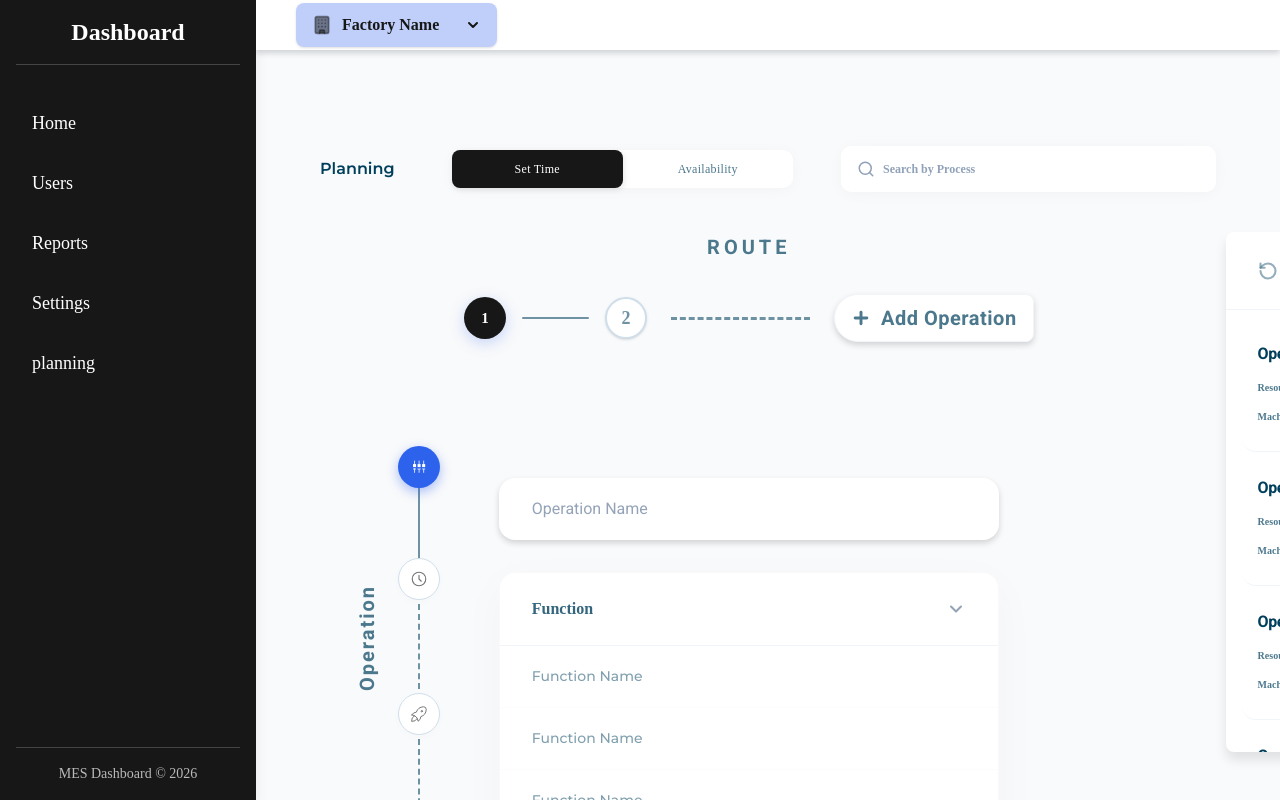
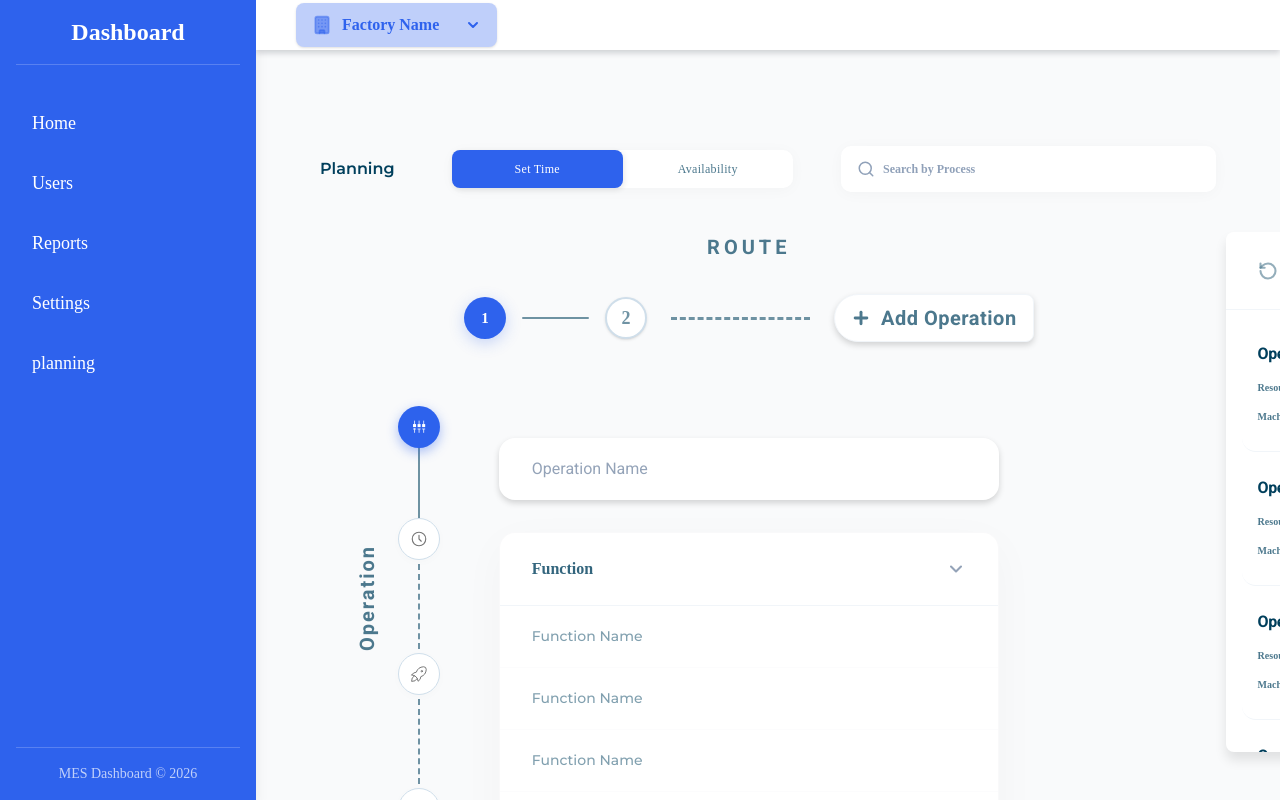
Before and after one commit to khaled-17/mes-dashboard, a Next.js app: page /planning in a window 1280 px wide. Built offline with nearby package versions, Linux system fonts and the light colour scheme.

Commit message:
fix color conflict and margin

```diff
--- a/app/globals.css
+++ b/app/globals.css
@@ -12,9 +12,7 @@
   --font-roboto: var(--font-roboto), sans-serif;
   --font-montserrat: var(--font-montserrat), sans-serif;
 
-  --color-primary: #2E62ED;
-  --color-secondary: #00CCF2;
-  --color-tertiary: #FF2366;
+
 
   --color-sidebar-ring: var(--sidebar-ring);
   --color-sidebar-border: var(--sidebar-border);
@@ -42,7 +40,6 @@
   --color-secondary-foreground: var(--secondary-foreground);
   --color-secondary: var(--secondary);
   --color-primary-foreground: var(--primary-foreground);
-  --color-primary: var(--primary);
   --color-popover-foreground: var(--popover-foreground);
   --color-popover: var(--popover);
   --color-card-foreground: var(--card-foreground);
@@ -55,6 +52,11 @@
   --radius-2xl: calc(var(--radius) * 1.8);
   --radius-3xl: calc(var(--radius) * 2.2);
   --radius-4xl: calc(var(--radius) * 2.6);
+
+
+  --color-primary: #2E62ED;
+  --color-secondary: #00CCF2;
+  --color-tertiary: #FF2366;
 }
 
 :root {
--- a/app/planning/page.tsx
+++ b/app/planning/page.tsx
@@ -19,7 +19,7 @@ export default function PlanningPage() {
         <div className="flex-1 flex flex-col relative items-center">
           <RouteTimeline />
 
-          <div className="w-full mt-10 relative flex justify-center px-4">
+          <div className="w-full relative flex justify-center px-4">
             <div className="absolute left-8 top-12">
               <VerticalStepper />
             </div>
```
